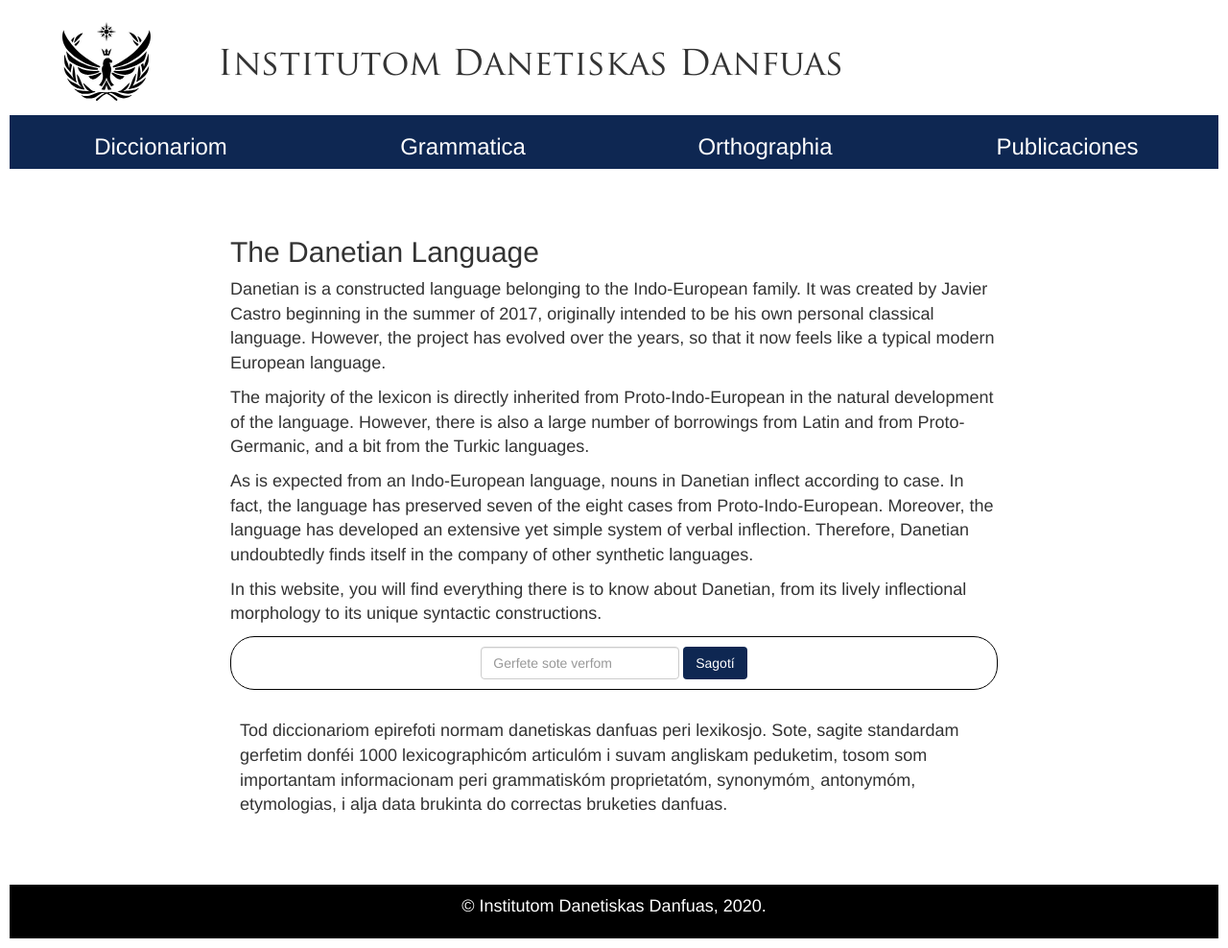
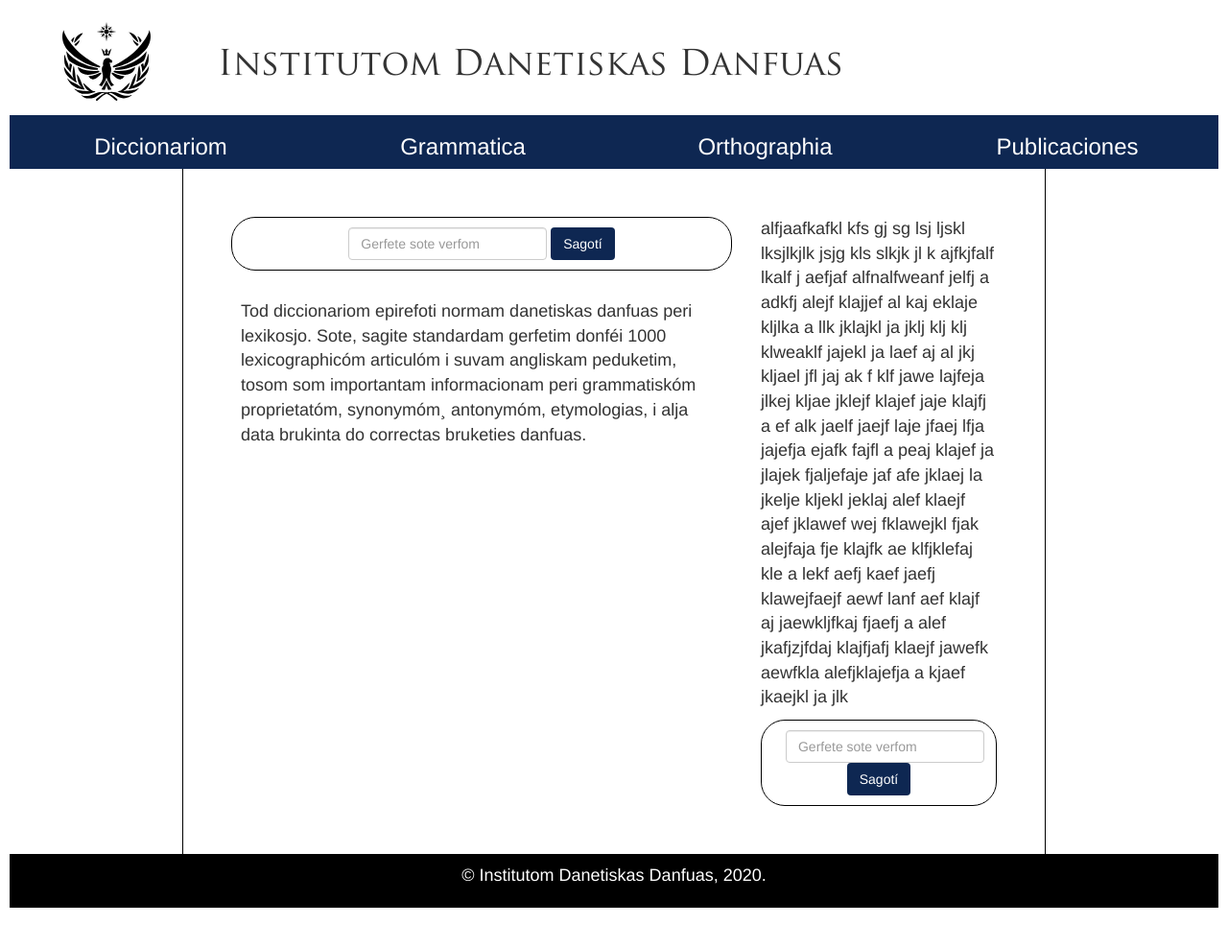
Before and after one commit to thprfssr/idd, a Django app: page /diccionariom/ in a window 1280 px wide. Shown: the whole page at 96% size. After the commit the page ends 946 px from the top, so only its background shows below. Run offline with Django 3.2, Linux system fonts and the light colour scheme; some libraries are stand-ins or nearby versions.

Commit message:
Now there is a separate home page and a separate dictionary page.

```diff
--- a/pages/views.py
+++ b/pages/views.py
@@ -6,13 +6,18 @@ from django.http import HttpResponse
 
 from dictionary.views import dictionary_entry
 
-def index(request):
-    context = None
+def dictionary(request):
+    context = {}
     if request.GET.get('q'):
         #return HttpResponse("adlfj")
         context = dictionary_entry(request)
         context['has_searched'] = True
+    context['page'] = '_dictionary.html'
+    return render(request, 'base.html', context)
 
+def index(request):
+    context = {}
+    context['page'] = '_home.html'
     return render(request, 'base.html', context)
 
 def search(request):
--- a/static/css/main.css
+++ b/static/css/main.css
@@ -50,6 +50,8 @@ img {
   max-width: 900px;
   background-color: white; /*gainsboro;*/
   padding: 50px;
+  border-right: 1px solid black;
+  border-left: 1px solid black;
 }
 
 b {
--- a/website/templates/_body.html
+++ b/website/templates/_body.html
@@ -1,29 +1,27 @@
 <!-- Body -->
 <div class="container" id="idd-body">
-  <div>
-  <h2>The Danetian Language</h2>
-  <p>Danetian is a constructed language belonging to the Indo-European family. It was created by Javier Castro beginning in the summer of 2017, originally intended to be his own personal classical language. However, the project has evolved over the years, so that it now feels like a typical modern European language.</p>
-  <p>The majority of the lexicon is directly inherited from Proto-Indo-European in the natural development of the language. However, there is also a large number of borrowings from Latin and from Proto-Germanic, and a bit from the Turkic languages.</p>
-  <p>As is expected from an Indo-European language, nouns in Danetian inflect according to case. In fact, the language has preserved seven of the eight cases from Proto-Indo-European. Moreover, the language has developed an extensive yet simple system of verbal inflection. Therefore, Danetian undoubtedly finds itself in the company of other synthetic languages.</p>
-  <p>In this website, you will find everything there is to know about Danetian, from its lively inflectional morphology to its unique syntactic constructions.</p>
-  </div>
+  <div class="row">
+    <div class="col-sm-8">
 
-  <div class="container-fluid" id="idd-search-box-div">
-    <form class="form-inline" method="get" action="/diccionariom/">
-      <input class="form-control" type="text" placeholder="Gerfete sote verfom" name="q" value="{{ current_search }}">
-      <button class="btn btn-rounded btn-md" type="submit">Sagotí</button>
-    </form>
-  </div>
+{% include page %}
 
-  <div id="idd-dictionary-body">
-{% if not has_searched %}
-  <p>Tod diccionariom epirefoti normam danetiskas danfuas peri lexikosjo. Sote,
-  sagite standardam gerfetim donféi 1000 lexicographicóm articulóm i suvam
-  angliskam peduketim, tosom som importantam informacionam peri grammatiskóm
-  proprietatóm, synonymóm¸ antonymóm, etymologias, i alja data brukinta do
-  correctas bruketies danfuas.</p>
-{% else %}
-  {% include '_dictionary-entry.html' %}
-{% endif %}
+    </div>
+    <div class="col-sm-4"><p>alfjaafkafkl  kfs
+      gj sg lsj ljskl lksjlkjlk jsjg kls slkjk jl
+      k ajfkjfalf lkalf j aefjaf alfnalfweanf jelfj a
+      adkfj alejf klajjef al  kaj eklaje kljlka a
+       llk jklajkl ja jklj klj klj klweaklf jajekl ja
+       laef aj al jkj kljael jfl jaj ak f klf jawe
+        lajfeja jlkej kljae jklejf klajef jaje klajfj a
+      ef alk jaelf jaejf laje jfaej lfja jajefja ejafk fajfl
+      a peaj klajef ja jlajek fjaljefaje jaf
+      afe jklaej la jkelje kljekl jeklaj
+      alef klaejf ajef jklawef wej fklawejkl fjak
+        alejfaja fje klajfk ae klfjklefaj kle
+      a lekf aefj kaef jaefj klawejfaejf aewf lanf
+      aef klajf aj jaewkljfkaj fjaefj a
+      alef jkafjzjfdaj klajfjafj klaejf jawefk aewfkla
+      alefjklajefja a kjaef jkaejkl ja jlk</p>
+    {% include '_dictionary-search-box.html' %}</div>
   </div>
 </div>
--- /dev/null
+++ b/website/templates/_dictionary-search-box.html
@@ -0,0 +1,6 @@
+<div class="container-fluid" id="idd-search-box-div">
+  <form class="form-inline" method="get" action="/diccionariom/">
+    <input class="form-control" type="text" placeholder="Gerfete sote verfom" name="q" value="{{ current_search }}">
+    <button class="btn btn-rounded btn-md" type="submit">Sagotí</button>
+  </form>
+</div>
--- /dev/null
+++ b/website/templates/_dictionary.html
@@ -0,0 +1,25 @@
+{% include '_dictionary-search-box.html' %}
+<div id="idd-dictionary-body">
+
+{% if not has_searched %}
+  <p>Tod diccionariom epirefoti normam danetiskas danfuas peri lexikosjo. Sote,
+  sagite standardam gerfetim donféi 1000 lexicographicóm articulóm i suvam
+  angliskam peduketim, tosom som importantam informacionam peri grammatiskóm
+  proprietatóm, synonymóm¸ antonymóm, etymologias, i alja data brukinta do
+  correctas bruketies danfuas.</p>
+{% else %}
+  {% for e in matches %}
+  <div class="idd-dictionary-entry">
+    <h3 class="idd-dictionary-lemma">{{ e.lemma }}</h3>
+    <p class="idd-dictionary-etymology">{{ e.etymology|safe }}</p>
+    <ol>
+    {% for entry in e.entries %}
+      <li class="idd-dictionary-sense"><p style="font-weight: normal;"><span class="idd-dictionary-part-of-speech">{{ entry.category }}.</span> <span>{{ entry.definition|safe }}.</span> <span class="idd-dictionary-example">{{ entry.example }}</span></p></li>
+    {% endfor %}
+    </ol>
+  </div>
+  {% empty %}
+    <p style="color: red;">Ana vosjí dofedjemení nepom ne sagonnom!</p>
+  {% endfor %}
+{% endif %}
+</div>
--- a/website/urls.py
+++ b/website/urls.py
@@ -24,5 +24,5 @@ from django.conf.urls.static import static
 urlpatterns = [
     path('admin/', admin.site.urls),
     path('', views.index, name = 'index'),
-    path('diccionariom/', views.index, name = 'index')
+    path('diccionariom/', views.dictionary)
 ] + static(settings.STATIC_URL, document_root = settings.STATIC_ROOT)
```
Also changed, not shown: website/templates/_dictionary-entry.html (deleted, +0 -27 lines), website/templates/_home.html (added, +9 -0 lines).
